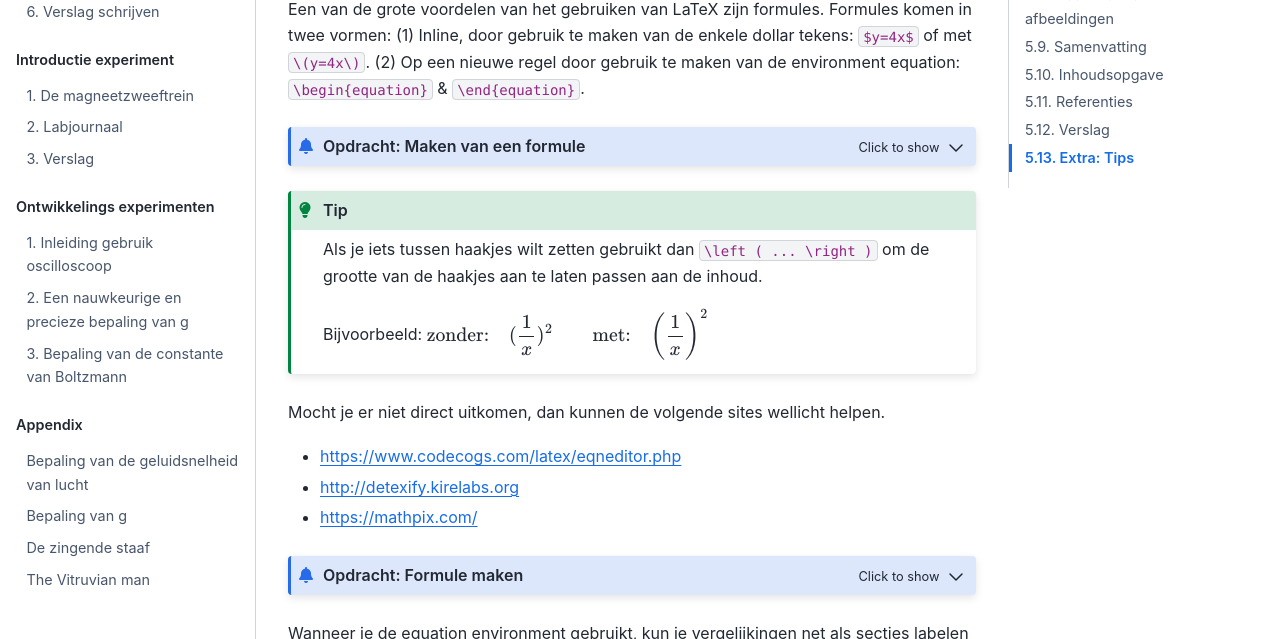
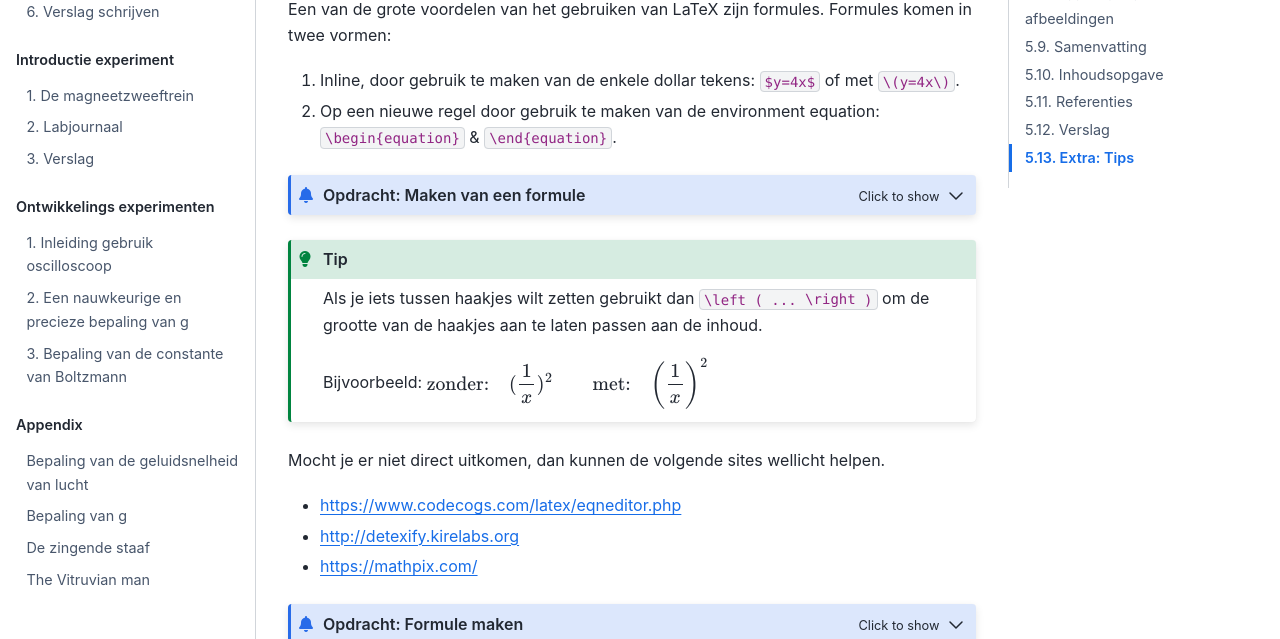
Before and after one commit to Contemporary-Physicslab/NP-new-style, a Jupyter Book: the page built from book/Deel2/LaTeX.md, in a window 1280 px wide and 900 px high, scrolled down 3712 px, cut to the strip 261-900 px from the top of the window. Built offline with Jupyter Book 1.0.4 settings and Sphinx 7.4.7 and the Sphinx Book theme 1.1.4, drawn with Linux system fonts in a browser that asks for light colours; pages that are not in the unit, such as notebooks, are missing from menus; comment, search, counter and statistics services are not loaded.

Commit message:
update git url

````diff
--- a/book/Deel2/LaTeX.md
+++ b/book/Deel2/LaTeX.md
@@ -122,7 +122,9 @@ Als je een nieuw .tex bestand maakt voor een nieuw hoofdstuk, zorg dan dat de na
   </div>
 </div>
 
-Een van de grote voordelen van het gebruiken van LaTeX zijn formules. Formules komen in twee vormen: (1) Inline, door gebruik te maken van de enkele dollar tekens: `$y=4x$` of met `\(y=4x\)`. (2) Op een nieuwe regel door gebruik te maken van de environment equation: `\begin{equation}` & `\end{equation}`.
+Een van de grote voordelen van het gebruiken van LaTeX zijn formules. Formules komen in twee vormen:
+1. Inline, door gebruik te maken van de enkele dollar tekens: `$y=4x$` of met `\(y=4x\)`.
+2. Op een nieuwe regel door gebruik te maken van de environment equation: `\begin{equation}` & `\end{equation}`.
 
 ```{admonition} Opdracht: Maken van een formule
 :class: dropdown
--- a/book/_config.yml
+++ b/book/_config.yml
@@ -9,7 +9,7 @@ only_build_toc_files: true
 
 html:
   favicon : "figures/favicon.ico"
-  baseurl :  "https://teachbooks.github.io/template/" #Replace this with your own URL
+  baseurl :  "https://github.com/Contemporary-Physicslab/NP-new-style" #Replace this with your own URL
   home_page_in_navbar       : true
 
 sphinx:
@@ -20,7 +20,7 @@ sphinx:
       use_thebe_lite: true
       exclude_patterns: ["**/_*.yml", "**/*.md", "**/*.ipynb"]
     html_theme_options:
-      repository_url: "https://github.com/TeachBooks/template" #add your own repo URL here
+      repository_url: "https://github.com/Contemporary-Physicslab/NP-new-style" #add your own repo URL here
       use_repository_button: true
       use_issues_button : true
       launch_buttons:
````
